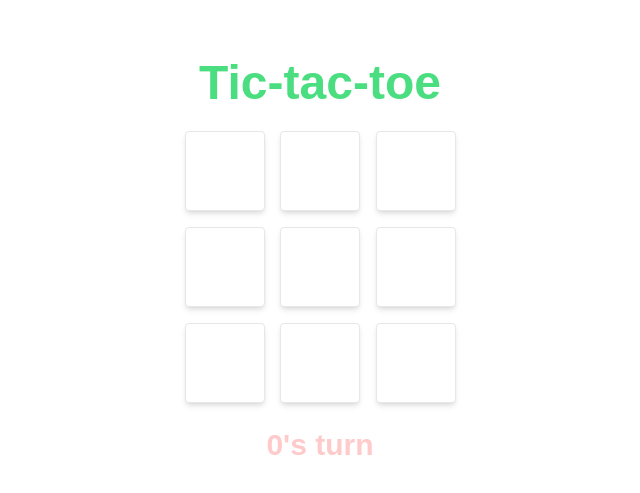
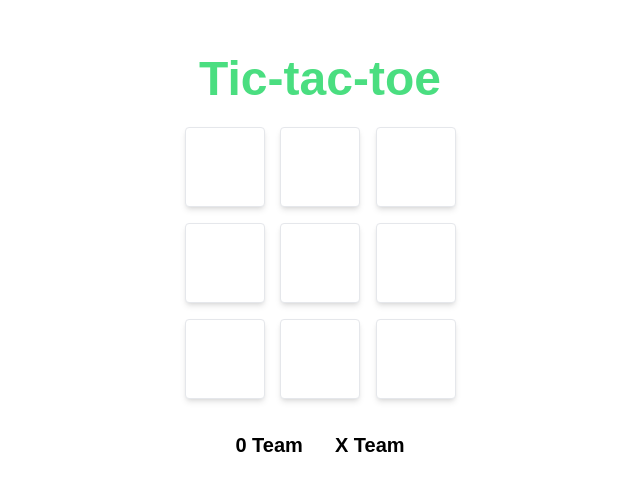
Before and after one commit to VijeshVS/xO, a Next.js app: page / in a window 1280 px wide. Shown: the part 139-632 px from the top of the page, without its empty margins (320-960 px from the left). Built offline with nearby package versions, Linux system fonts and the light colour scheme.

Commit message:
select tea,

```diff
--- a/app/page.tsx
+++ b/app/page.tsx
@@ -1,5 +1,6 @@
 "use client";
-import { useState } from "react";
+import { useEffect, useState } from "react";
+import { useStyleRegistry } from "styled-jsx";
 
 export default function Home() {
   const [grid, setGrid] = useState(Array(9).fill(""));
@@ -7,6 +8,14 @@
   const [win, setWin] = useState(false);
   const [winner, setWinner] = useState("");
   const [tie, setTie] = useState(false);
+  const [selectingTeam,setSelectingTeam] = useState(true);
+
+  function selectTeam(team: string){
+    if(team != "0"){
+      setTurn(false)
+    }
+    setSelectingTeam(false)
+  }
 
   function checkTie(preState: string[]) {
     for (let i = 0; i < preState.length; i++) {
@@ -66,7 +75,7 @@
           return (
             <div
               onClick={(e) => {
-                if (win || tie) return;
+                if (win || tie || selectingTeam) return;
 
                 const prevState = [...grid];
                 if (prevState[index] != "") return;
@@ -97,15 +106,25 @@
           );
         })}
       </div>
-      <h1 className="text-3xl font-bold mt-6 text-red-200">
+
+        {selectingTeam? <div className="flex space-x-4 text-xl mt-6 font-bold">
+          <button onClick={()=>{
+            selectTeam("0")
+          }} className="bg-white p-2 rounded-xl text-black">0 Team</button>
+          <button onClick={()=>selectTeam("X")} className="bg-white p-2 rounded-xl text-black">X Team</button>
+        </div>:<></>}
+
+      {!selectingTeam?<h1 className="text-3xl font-bold mt-6 text-red-200">
         {turn ? "0's" : "X's"} turn
-      </h1>
+      </h1>:<></>}
+
       {win ? (
-        <h1 className="text-3xl font-bold mt-6">Winner is {winner}</h1>
+        <h1 className="text-3xl font-bold mt-6">{winner} is the Winner</h1>
       ) : (
         <></>
       )}
       {tie ? <h1 className="text-3xl font-bold mt-6">Its a tie</h1> : <></>}
+
     </div>
   );
 }
```
